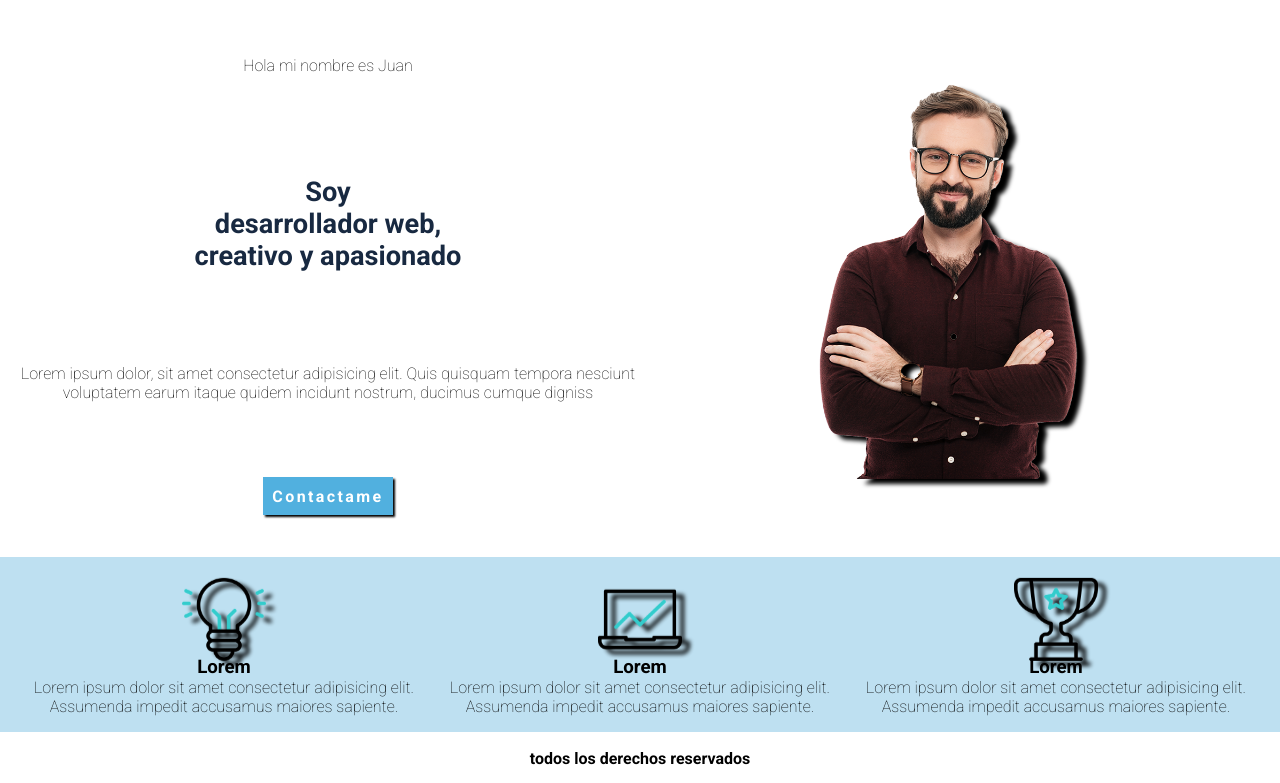
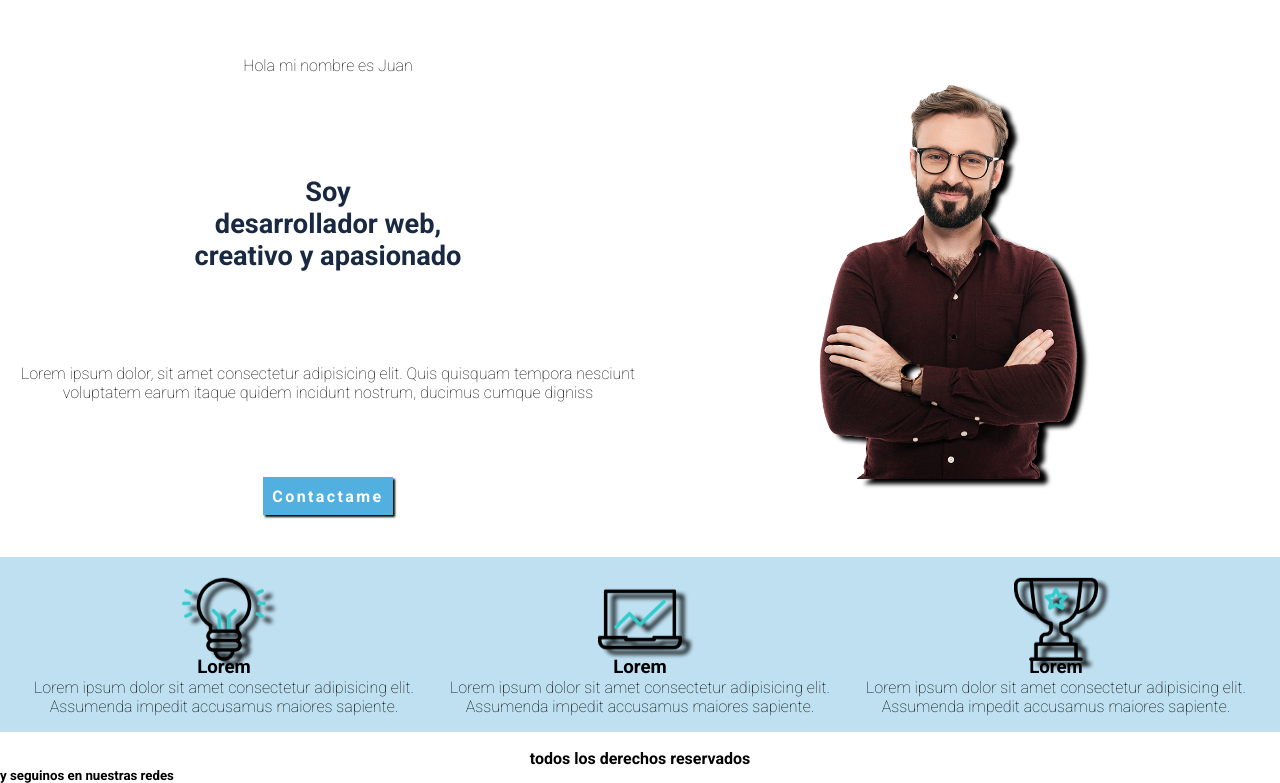
Before and after one commit to AndreaIbarra1/github-hoy, a plain HTML site: page index.html in a window 1280 px wide. Shown: the part 41-824 px from the top of the page. Drawn offline with nearby package versions, Linux system fonts and the light colour scheme.

Commit message:
cambios en el index

```diff
--- a/index.html
+++ b/index.html
@@ -61,6 +61,7 @@
 
         <footer>
             <h4> todos los derechos reservados </h4>
+            <h5> y seguinos en nuestras redes</h5>
         </footer>
     </div>
 </body>
```
